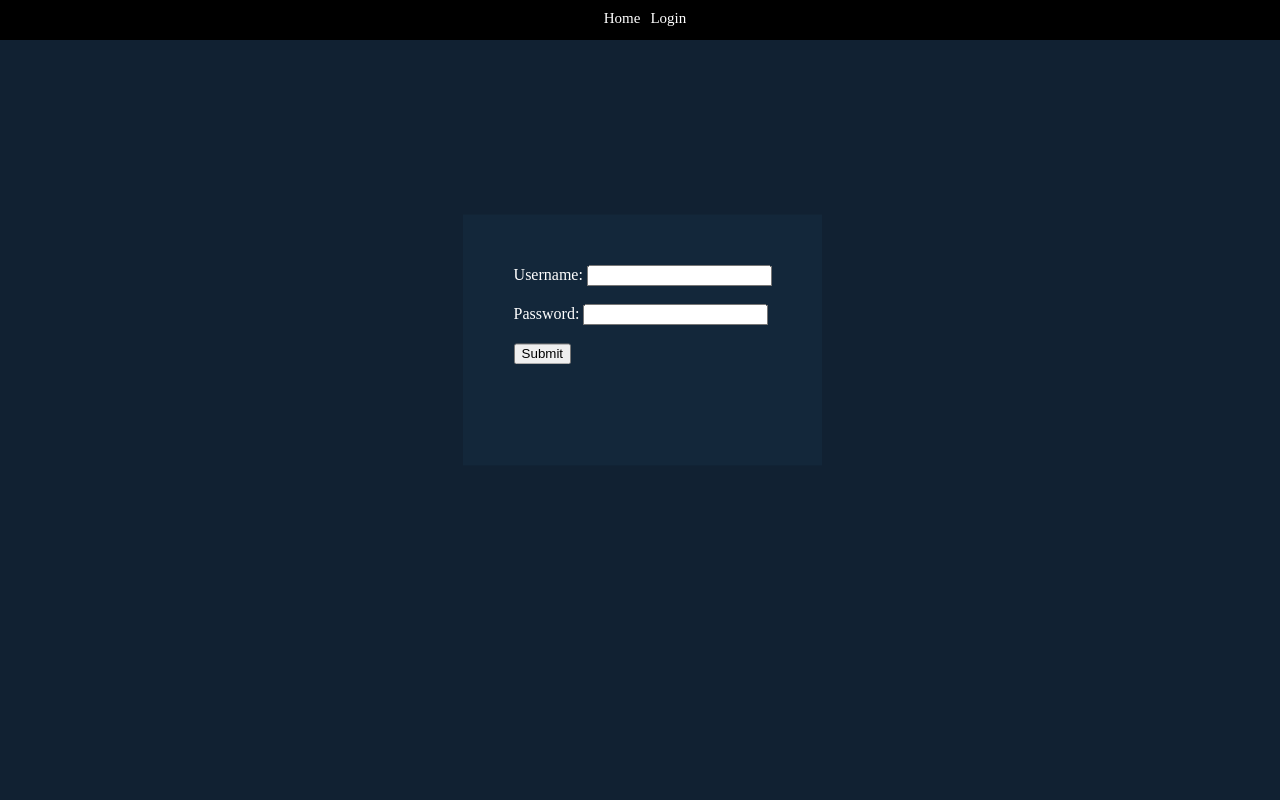
After one commit to 0x435446/HackIT, a Flask app: page /login in a window 1280 px wide. The commit adds this page. Run offline with Flask 2, Linux system fonts and the light colour scheme; a user stored in the database is signed in; some libraries are stand-ins or nearby versions.

Commit message:
Login page

```diff
--- a/app.py
+++ b/app.py
@@ -24,36 +24,106 @@ app.config['TEMPLATES_AUTO_RELOAD'] = True
 
 @app.route('/', methods=['GET', 'POST'])
 def index():
-
-	return render_template('index.html')
+	print (session['loggedin'])
+	if session['loggedin'] == True:
+		return render_template('index.html')
+	else:
+		return redirect('/login')
 
 
 @app.route('/challenges', methods=['GET', 'POST'])
 def challenges():
-	db=MySQLdb.connect(host="localhost",user="root",passwd="FlagFlag123.",db="hackit" )
-	cursor = db.cursor()
-	cursor.execute("SELECT * FROM challenges")
-	data = cursor.fetchall()
-	print (data)
-	return render_template('challenges.html')
+	if session['loggedin'] == True:
+		db=MySQLdb.connect(host="localhost",user="root",passwd="FlagFlag123.",db="hackit" )
+		cursor = db.cursor()
+		cursor.execute("SELECT * FROM challenges")
+		data = cursor.fetchall()
+		print (data)
+		return render_template('challenges.html')
+	else:
+		return redirect('/login')
 
 
 @app.route('/getCategoryDetails', methods=['GET', 'POST'])
 def getCategoryDetails():
-	db=MySQLdb.connect(host="localhost",user="root",passwd="FlagFlag123.",db="hackit" )
-	cursor = db.cursor()
-	print (request.form['Category'])
-	cursor.execute("SELECT challenges.Nume,Puncte,users.Nume,Autor,Dificultate,Location FROM challenges inner join users ON users.ID=challenges.Firstblood WHERE challenges.Categorie='"+request.form['Category']+"'")
-	data = cursor.fetchall()
-	ceva=[]
-	forret=[]
-	for i in data:
-		ceva.append(i)
-	for i in ceva:
-		forret.append("|".join(str(v) for v in i))
-	print (forret)
-	return "^".join(forret)
+	if session['loggedin'] == True:
+		db=MySQLdb.connect(host="localhost",user="root",passwd="FlagFlag123.",db="hackit" )
+		cursor = db.cursor()
+		print (request.form['Category'])
+		cursor.execute("SELECT challenges.Nume,Puncte,users.Nume,Autor,Dificultate,Location FROM challenges inner join users ON users.ID=challenges.Firstblood WHERE challenges.Categorie='"+request.form['Category']+"'")
+		data = cursor.fetchall()
+		ceva=[]
+		forret=[]
+		for i in data:
+			ceva.append(i)
+		for i in ceva:
+			forret.append("|".join(str(v) for v in i))
+		print (forret)
+		return "^".join(forret)
+	else:
+		return redirect('/login')
 
 @app.route('/Challenges/<path:filename>', methods=['GET', 'POST'])
 def download(filename):
-    return send_from_directory(directory='Challenges', filename=filename)
+	if session['loggedin'] == True:
+		return send_from_directory(directory='Challenges', filename=filename)
+	else:
+		return redirect('/login')
+
+
+@app.route('/getChallengeDetails', methods=['GET', 'POST'])
+def getChallengeDetails():
+	if session['loggedin'] == True:
+		db=MySQLdb.connect(host="localhost",user="root",passwd="FlagFlag123.",db="hackit" )
+		cursor = db.cursor()
+		cursor.execute("SELECT challenges.Nume,Puncte,Descriere, Location FROM challenges WHERE challenges.Nume='"+request.form['Challenge']+"'")
+		data = cursor.fetchall()
+		ceva = []
+		for i in data[0]:
+			ceva.append(str(i))
+		print (ceva)
+		return "|".join(ceva)
+	else:
+		return redirect('/login')
+
+
+@app.route('/login', methods=['GET', 'POST'])
+def login():
+	return render_template('login.html')
+
+
+
+@app.route('/log', methods=['GET', 'POST'])
+def log():
+	if session['loggedin'] == False:
+		if request.method == 'POST':
+			print (request.form)
+			username = MySQLdb.escape_string(request.form['username']).decode()
+			password = MySQLdb.escape_string(request.form['password']).decode()
+			x = 1
+			if x == 1:
+				db=MySQLdb.connect(host="localhost",user="root",passwd="FlagFlag123.",db="hackit" )
+				cursor = db.cursor()
+				cursor.execute("SELECT * FROM users")
+				users = list(cursor.fetchall())
+				db.close()
+				for i in range(len(users)):
+					if users[i][1] == username:
+						print ("USERNAME CORECT")
+						if (sha256(password.encode()).hexdigest()==users[i][2]):
+							print ("Logare cu success")
+							session['loggedin'] = True
+							session['username']=username
+							print (session['loggedin'])
+						else:
+							print ("INCORRECT")
+					else:
+						print ("INCORRECT")
+		return redirect("/")
+	else:
+		return redirect("/")
+
+@app.route('/logout', methods=['GET', 'POST'])
+def logout():
+	session['loggedin'] = False
+	return redirect("/")
--- /dev/null
+++ b/static/css/login.css
@@ -0,0 +1,53 @@
+body{
+	background-color: #112132;
+}
+
+.header{
+	margin-top: -8px;
+	margin-left: -8px;
+	margin-right: -8px;
+	background-color:black;
+	color:white;
+	height: 40px;
+}
+
+.header_center{
+	display: flex;
+	justify-content: center;
+	align-items: center;
+}
+.header_section{
+	font-size: 15px;
+	float: left;
+	margin-top: 10px;
+	margin-left: 10px;
+
+}
+
+
+.body_section{
+	position: relative;
+	height: 600px;
+}
+
+
+.body_part_left{
+	height: 150px;
+	background-color: #13273a;
+	color:white;
+	position: absolute;
+	top: 50%;
+	padding-top: 4%;
+	padding-bottom: 4%;
+	padding-left: 4%;
+	padding-right: 4%;
+	margin-left: 36%;
+	margin-right: : 40%;
+	-ms-transform: translateY(-50%);
+	transform: translateY(-50%);
+}
+
+
+.body_part_left_content{
+	background-color: blue;
+}
--- a/templates/index.html
+++ b/templates/index.html
@@ -14,11 +14,11 @@
 			<div class='header_section' onclick="location.href='/';">
 				Home
 			</div>
-			<div class='header_section' onclick="location.href='/login';">
-				Login
-			</div>
 			<div class='header_section' onclick="location.href='/challenges';">
 				Challenges
+			</div>
+			<div class='header_section' onclick="location.href='/logout';">
+				Logout
 			</div>
 		</div>
 	</div>
--- /dev/null
+++ b/templates/login.html
@@ -0,0 +1,41 @@
+<!DOCTYPE html>
+<html>
+
+	<head>
+	    <link rel="stylesheet" href="{{ url_for('static', filename='css/login.css') }}">
+		<title></title>
+	</head>
+
+	<body>
+
+		<div class='header'>
+
+			<div class='header_center'>
+				<div class='header_section' onclick="location.href='/';">
+					Home
+				</div>
+				<div class='header_section' onclick="location.href='/login';">
+					Login
+				</div>
+			</div>
+		</div>
+
+
+		<div class='body_section'>
+
+			<div class='body_part_left'>
+				<form action="/log" method="POST">
+					<label for="fname">Username:</label>
+					<input type="text" id="username" name="username"><br><br>
+					<label for="lname">Password:</label>
+					<input type="password" id="password" name="password"><br><br>
+					<input type="submit" value="Submit">
+				</form>
+			</div>
+
+
+
+		</div>
+
+	</body>
+</html>
```
Also changed, not shown: static/css/challenges.css (+53 -2 lines), templates/challenges.html (+61 -4 lines), static/images/menu2.png (added), static/images/menu3.png (added).
